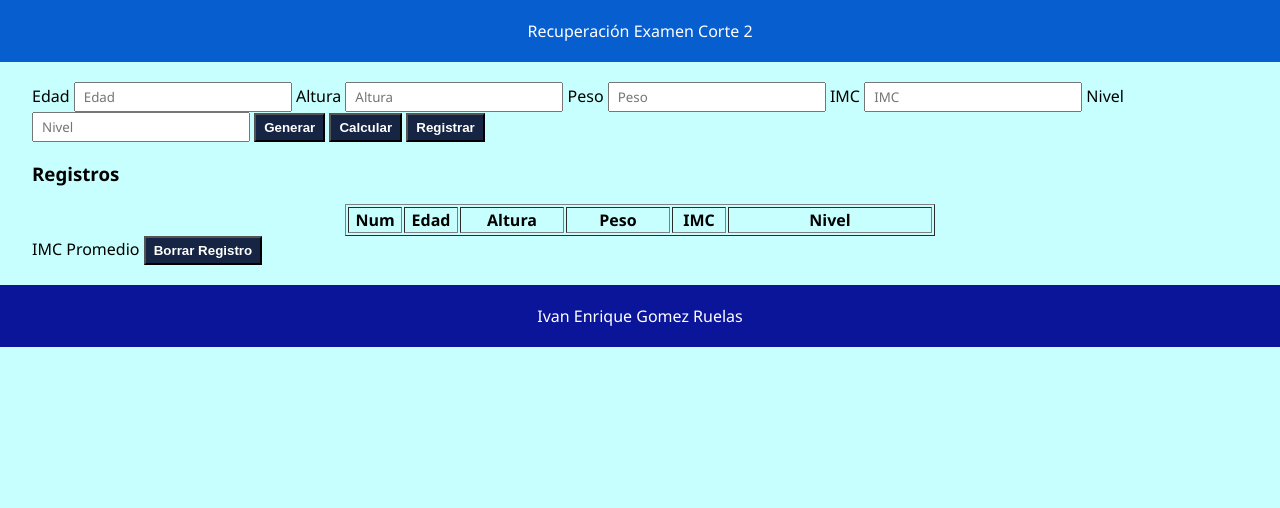
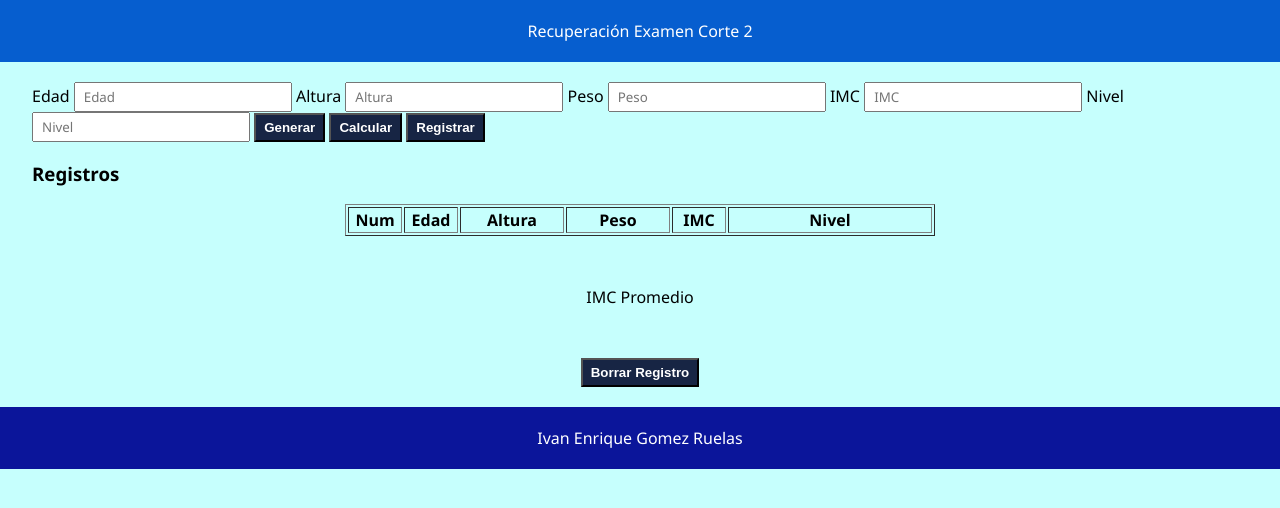
Before and after one commit to LVaiper/RecuperacionExamenCorte2, a plain HTML site: page index.html in a window 1280 px wide. Drawn offline with Linux system fonts and the light colour scheme.

Commit message:
Finalizacion de la pagina

```diff
--- a/index.html
+++ b/index.html
@@ -51,11 +51,14 @@
 			</center>
 		</div>
 
-		<div class="resultados">
-			<label>IMC Promedio</label>
-			<span id="promedioIMC"></span>
-			<button class="button" id="btnBorrarRegistro">Borrar Registro</button>
-		</div>
+		<center>
+			<div class="resultados" style="margin-top: 50px;">
+				<label>IMC Promedio</label>
+				<span id="promedioIMC"></span>
+				<button class="button" id="btnBorrarRegistro" style="display: block; margin-top: 50px;">Borrar
+					Registro</button>
+			</div>
+		</center>
 	</section>
 
 	<div class="pie">
```
